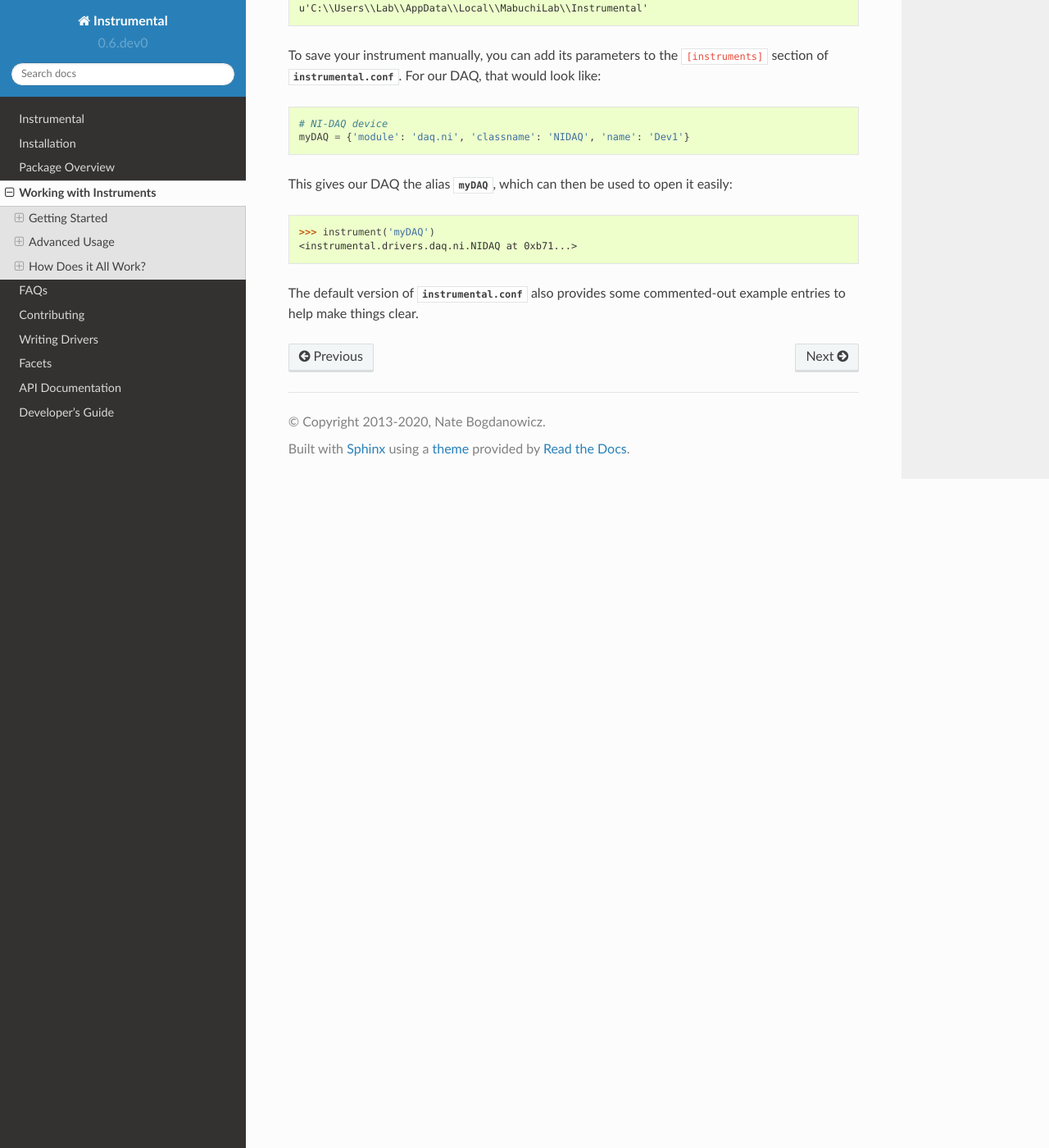
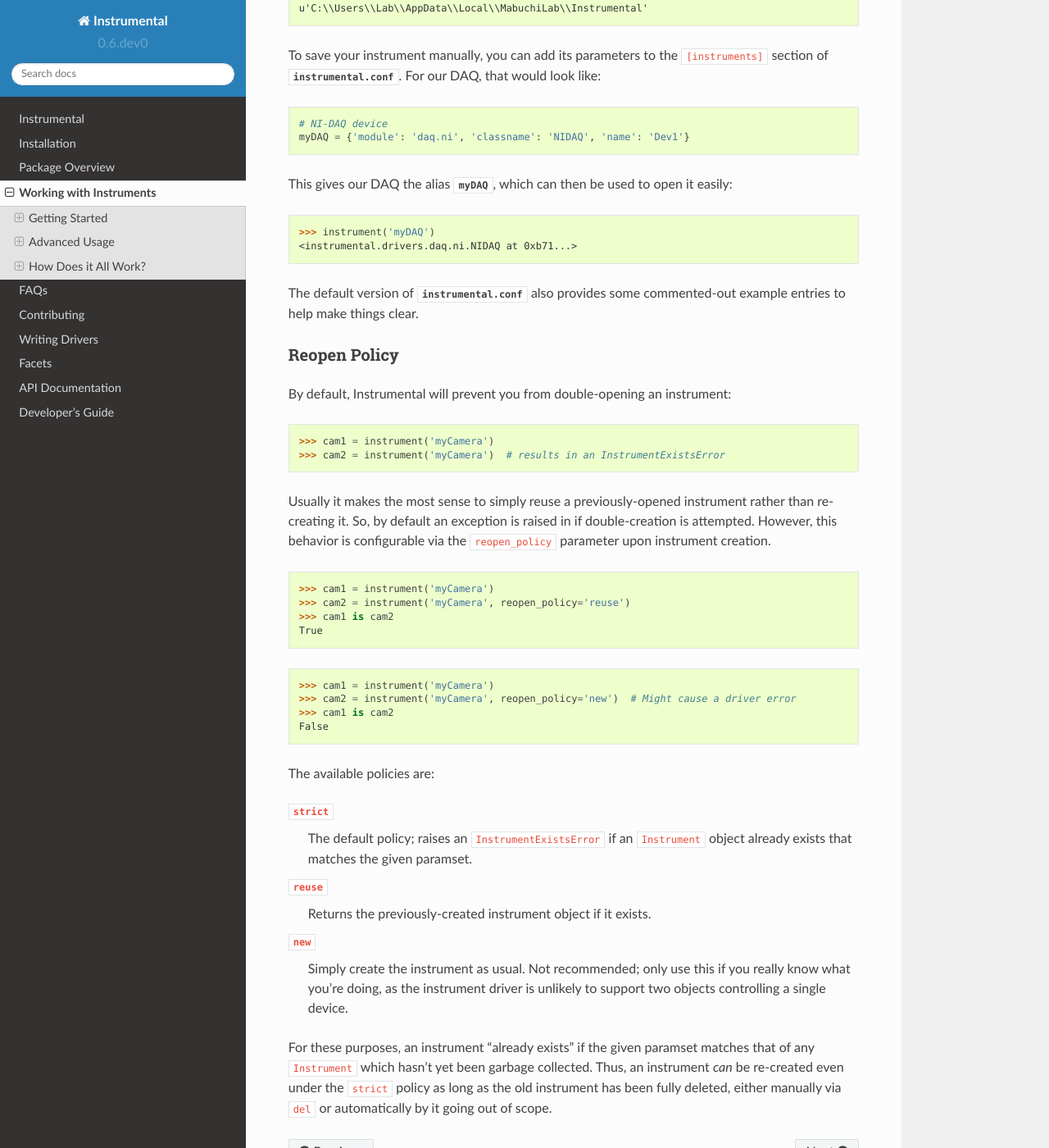
Before and after one commit to mabuchilab/Instrumental, a Sphinx documentation site: the page built from docs/instruments.rst, in a window 1280 px wide and 1400 px high, scrolled down 4940 px. Shown: the whole window at 82% size. Built offline with Sphinx 7.4.7 and the Read the Docs theme 2.0.0, drawn with Linux system fonts in a browser that asks for light colours; formulas are drawn with MathJax 3.

Commit message:
Change the default reopen policy to 'strict' and add more docs

```diff
--- a/docs/instruments.rst
+++ b/docs/instruments.rst
@@ -208,3 +208,41 @@ This gives our DAQ the alias `myDAQ`, which can then be used to open it easily::
     <instrumental.drivers.daq.ni.NIDAQ at 0xb71...>
 
 The default version of `instrumental.conf` also provides some commented-out example entries to help make things clear.
+
+
+Reopen Policy
+~~~~~~~~~~~~~
+
+By default, Instrumental will prevent you from double-opening an instrument::
+
+    >>> cam1 = instrument('myCamera')
+    >>> cam2 = instrument('myCamera')  # results in an InstrumentExistsError
+
+Usually it makes the most sense to simply reuse a previously-opened instrument rather than re-creating it. So, by default an exception is raised in if double-creation is attempted. However, this behavior is configurable via the ``reopen_policy`` parameter upon instrument creation.
+
+::
+
+    >>> cam1 = instrument('myCamera')
+    >>> cam2 = instrument('myCamera', reopen_policy='reuse')
+    >>> cam1 is cam2
+    True
+
+::
+
+    >>> cam1 = instrument('myCamera')
+    >>> cam2 = instrument('myCamera', reopen_policy='new')  # Might cause a driver error
+    >>> cam1 is cam2
+    False
+
+The available policies are:
+
+``strict``
+    The default policy; raises an ``InstrumentExistsError`` if an ``Instrument`` object already exists that matches the given paramset.
+
+``reuse``
+    Returns the previously-created instrument object if it exists.
+
+``new``
+    Simply create the instrument as usual. Not recommended; only use this if you really know what you're doing, as the instrument driver is unlikely to support two objects controlling a single device.
+
+For these purposes, an instrument "already exists" if the given paramset matches that of any ``Instrument`` which hasn't yet been garbage collected. Thus, an instrument *can* be re-created even under the ``strict`` policy as long as the old instrument has been fully deleted, either manually via ``del`` or automatically by it going out of scope.
```
Also changed, not shown: 1 other file.
